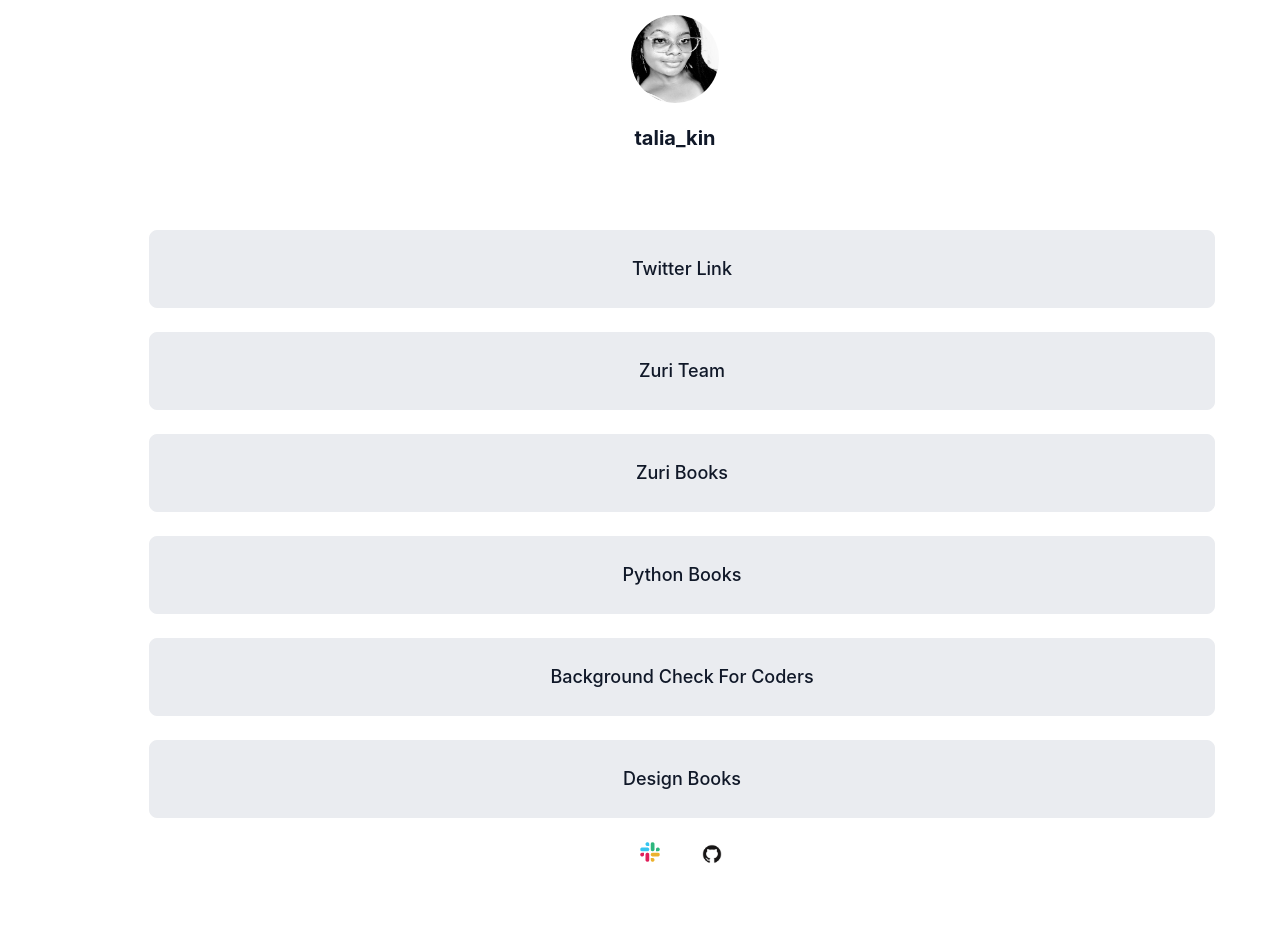
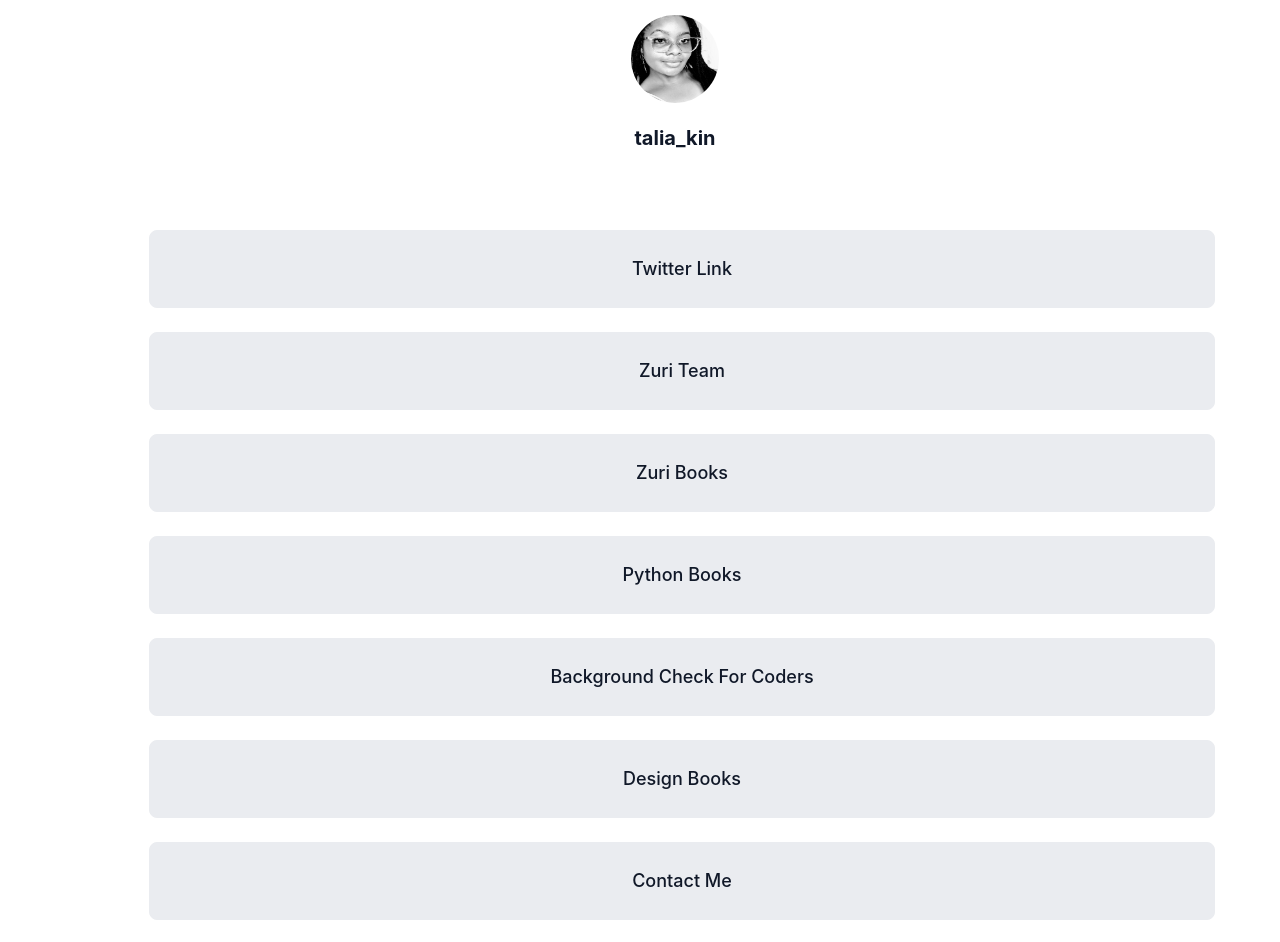
Before and after one commit to Sally-N/linktree, a React (Create React App) app: page / in a window 1280 px wide. Shown: the top 942 px of the page. Built offline with nearby package versions, Linux system fonts and the light colour scheme.

Commit message:
contact me a

```diff
--- a/package.json
+++ b/package.json
@@ -6,9 +6,13 @@
     "@testing-library/jest-dom": "^5.16.5",
     "@testing-library/react": "^13.4.0",
     "@testing-library/user-event": "^13.5.0",
+    "localforage": "^1.10.0",
+    "match-sorter": "^6.3.1",
     "react": "^18.2.0",
     "react-dom": "^18.2.0",
+    "react-router-dom": "^6.4.3",
     "react-scripts": "5.0.1",
+    "sort-by": "^1.2.0",
     "web-vitals": "^2.1.4"
   },
   "scripts": {
--- /dev/null
+++ b/src/Components/Contact/contactlink.jsx
@@ -0,0 +1,19 @@
+/* eslint-disable jsx-a11y/anchor-has-content */
+import React from 'react';
+import  '../../../src/index.css';
+// eslint-disable-next-line no-unused-vars
+const ContactLink =()=>
+{
+    return (
+       <a href="/linktree/" class="linktext" id='contact'>Contact Me</a>
+    )
+}
+class Clink extends React.Component {
+    render(){
+            return (
+            <ContactLink/>
+        );
+            }
+    }
+
+export default Clink;
--- a/src/index.css
+++ b/src/index.css
@@ -6,7 +6,8 @@
                                 }
 
                                 #root {
-                                    width: 100%;
+                                    width: 1440px;
+                                    height: Hug (1, 258px);
                                     display: flex;
                                     flex-direction: column;
                                     justify-content: center;
@@ -16,7 +17,7 @@
 
                                 .main {
                                     width: Fill (1, 216px);
-                                    height: Hug (774px);
+                                    height: Hug (854px);
                                     top: 64px;
                                     /* left: 112px; */
                                     padding: 0px, 32px, 0px, 32px;
@@ -25,7 +26,7 @@
 
                                 .content {
                                     width: Fill (1, 152px);
-                                    height: Hug (774px);
+                                    height: Hug (854px);
                                     /* left: 32px; */
                                     gap: 56px;
                                 }
@@ -38,14 +39,6 @@
                                     justify-content: center;
                                     align-items: center;
                                 }
-                                /* .arrow-section {
-            right: 60px;
-            top: 20px;
-            position: relative;
-            width: 15px;
-            height: 15px;
-            margin-left: 800px;
-        } */
 
                                 #profile__img {
                                     display: block;
@@ -198,3 +191,48 @@
                                     height: 32px;
                                     margin-left: 50px;
                                 }
+                                /* @media only screen and (max-width: 375px) {
+                                    body {
+                                        width: 375px;
+                                        height: 1088px;
+                                        overflow-y: scroll;
+                                    }
+                                    #root {
+                                        display: flex;
+                                        flex-direction: column;
+                                        justify-content: center;
+                                        align-items: center;
+                                        width: 100%;
+                                        height: 100%
+                                    }
+                                    .main {
+                                        height: 700px;
+                                        width: 375px;
+                                        top: 10px;
+                                        padding: 0px 16px 0px 16px;
+                                    }
+                                    .content {
+                                        padding: 0px;
+                                        gap: 32px;
+                                        width: 343px;
+                                        height: 700px;
+                                    }
+                                    .headerpart {
+                                        padding: 0px;
+                                        gap: 24px;
+                                        isolation: isolate;
+                                        width: 343px;
+                                        height: 140px;
+                                        display: flex;
+                                        flex-direction: column;
+                                        justify-content: center;
+                                        align-items: center;
+                                    }
+                                    #profile_img {
+                                        height: 88px;
+                                        width: 88px;
+                                        left: 127.5px;
+                                        top: 0px;
+                                        border-radius: 275px;
+                                    }
+                                } */
--- a/src/index.js
+++ b/src/index.js
@@ -11,6 +11,7 @@ import Bcheck from './Components/BackgroundCheck/backgroundcheckers';
 import DesignBooks from './Components/DesignTools/design';
 import Gitandslack from './Components/GitandSlack/gitslack';
 import Footer from './Components/Footer/footer';
+import Clink from './Components/Contact/contactlink';
 
 
 // eslint-disable-next-line no-unused-vars
@@ -28,6 +29,7 @@ class LinkTree extends React.Component
       <PythonBooks/>
       <Bcheck/>
       <DesignBooks/>
+      <Clink/>
       </div>
       </div>
       <Gitandslack/>
```
Also changed, not shown: src/Components/Contact/contact.jsx (added), 1 other file (tests, documents, lock files or other folders).
